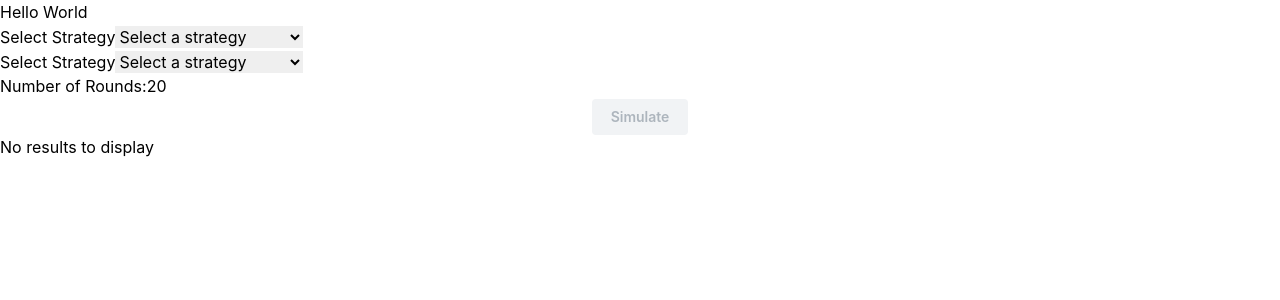
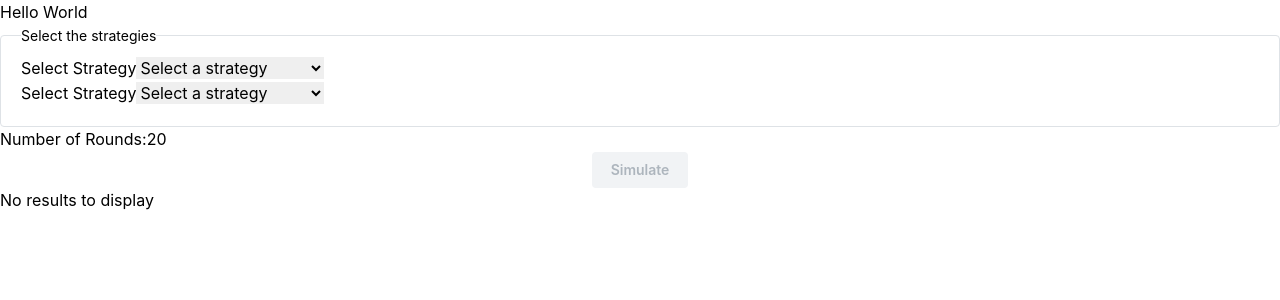
Before and after one commit to AndresCRamos/prisoners-dilemma, a React (Vite) app: page / in a window 1280 px wide. Shown: the top 300 px of the page. Built offline with nearby package versions, Linux system fonts and the light colour scheme.

Commit message:
Add FieldSet to group StrategySelectors

```diff
--- a/src/components/StrategySimulationForm.tsx
+++ b/src/components/StrategySimulationForm.tsx
@@ -4,7 +4,7 @@ import StrategySelector from "./StrategySelector";
 import { simulatePlay } from "../utils/simulation";
 import RoundsInput from "./RoundsInput";
 import { useSimulation } from "../hooks/useSimulation";
-import { Button, Center } from "@mantine/core";
+import { Button, Center, Fieldset } from "@mantine/core";
 
 const StrategySimulationForm = () => {
   const {
@@ -39,6 +39,7 @@ const StrategySimulationForm = () => {
 
   return (
     <form onSubmit={handleSubmit}>
+      <Fieldset legend="Select the strategies">
         <StrategySelector
           id="strategy_selector_1"
           onStrategyChange={handleStrategy1}
@@ -49,6 +50,7 @@ const StrategySimulationForm = () => {
           onStrategyChange={handleStrategy2}
           selectedStrategy={strategy2Name}
         />
+      </Fieldset>
       <RoundsInput />
       <Center>
         <Button type="submit" disabled={!bothStrategiesSelected}>
```
Lines whose indentation alone changed are shown as unchanged.
